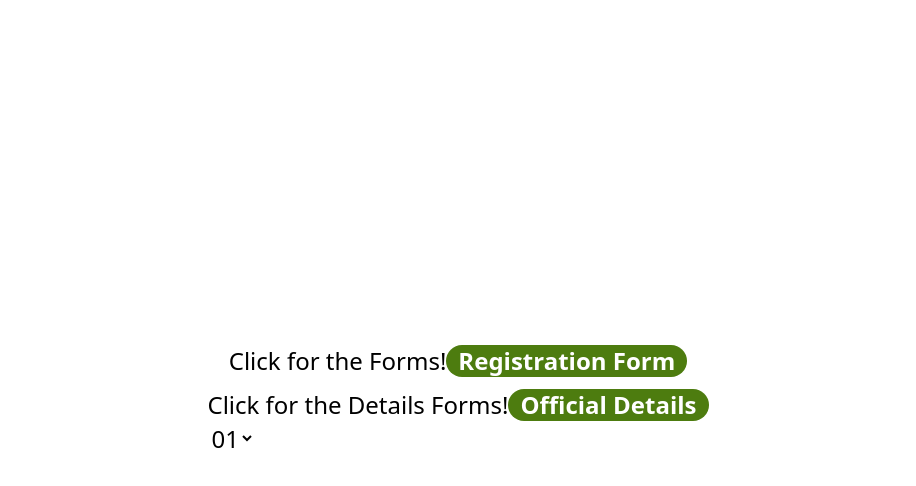
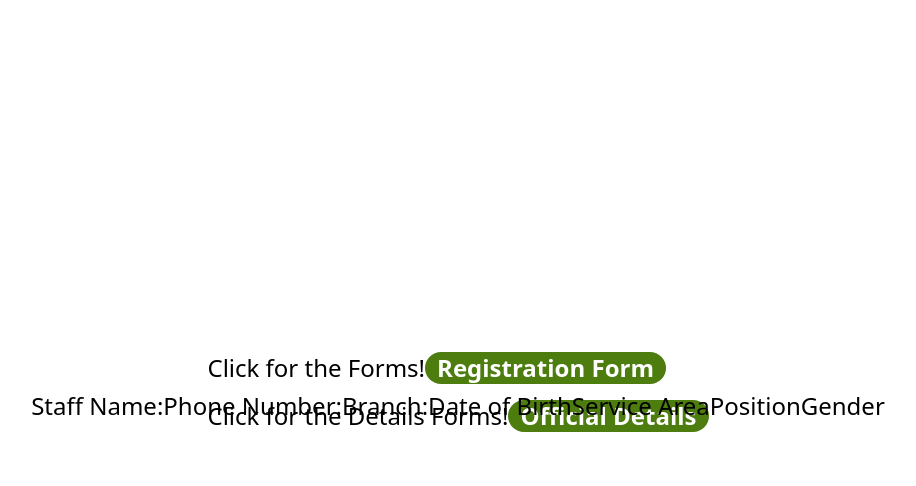
Before and after one commit to Scarletkill/Forminreact, a React (Vite) app: page / in a window 1280 px wide. Both pictures are taken after a click on the button "Official Details". Shown: the top 486 px of the page, without its empty margins (182-1098 px from the left). Built offline with nearby package versions, Linux system fonts and the light colour scheme.

Commit message:
managed position

```diff
--- a/src/Components/Home.jsx
+++ b/src/Components/Home.jsx
@@ -8,14 +8,30 @@ const Home = () => {
 
     return (
         <>
-            <div className="text-2xl flex flex-col items-center justify-center h-screen gap-3 ">
-                <div className="items-center justify-center" >
+            <div className="relative text-2xl flex flex-col items-center justify-center h-screen gap-3 ">
+                <div className="absolute">
+                    <div className="items-center justify-center mb-4" >
                         Click for the Forms!
                         <button onClick={() => setopenModal(!openModal)}
                             className="font-bold  text-white bg-[#4D7C0F] border-black-1 px-3  rounded-2xl cursor-pointer">
                             Registration Form
                         </button>
+                    </div>
+
+
+                    <div className="items-center justify-center mb-4 ">
                         <div>
+                            <h1>
+                                Click for the Details Forms!
+                                <button onClick={() => setDetailModal(!detailModal)} className="font-bold text-white bg-[#4D7C0F] border-black-1 px-3  rounded-2xl cursor-pointer" >
+                                    Official Details
+                                </button>
+                            </h1>
+                        </div>
+
+                    </div>
+                </div>
+                <div className="z-10">
                     {openModal && (
                         <>
 
@@ -25,25 +41,12 @@ const Home = () => {
                     )
                     }
                 </div>
-                </div>
-
-
-                <div className="items-center justify-center ">
-                    <div>
-                        <h1>
-                            Click for the Details Forms!
-                            <button onClick={() => setDetailModal(!detailModal)} className="font-bold text-white bg-[#4D7C0F] border-black-1 px-3  rounded-2xl cursor-pointer" >
-                                Official Details
-                            </button>
-                        </h1>
-                    </div>
-                    <div>
+                <div className="z-10">
                     {detailModal && (
                         <>
                             <UserForm2 />
                         </>
                     )}
-                    </div>
                 </div>
             </div>
 
--- a/src/form.jsx
+++ b/src/form.jsx
@@ -3,25 +3,36 @@ import React from "react";
 const UserForm2 = () => {
     return (
         <div>
-            <select>
+            <div className="box">
+                <label>
+                    Staff Name:
+                </label>
+                <label>
+                    Phone Number:
+                </label>
+                <label>
+                    Branch:
+                </label>
+                <label htmlFor="">
+                    Date of Birth
+                </label>
+                <label>
+                    Service Area
+                </label>
+                <label>
+                    Position
+                </label>
+                <label>
+                    Gender
+                </label>
+            </div>
+            {/* <select>
                 <option>01</option>
                 <option>02</option>
-            </select>
+            </select> */}
         </div>
 
     );
 }
 
 export default UserForm2;
-{/* <div className="grid grid-cols-1 w-30">
-                            <label>Staff No.</label>
-                            <input list="Number" id="Staffno" name="Staffno" className="bg-white rounded border"/>
-                            <datalist id="Number">
-                                <option value="01"/>
-                                <option value="02"/>
-                                <option value="03"/>
-                                <option value="04"/>
-                                <option value="05"/>
-                            </datalist>
-
-                        </div> */}
```
Lines whose indentation alone changed are shown as unchanged.
